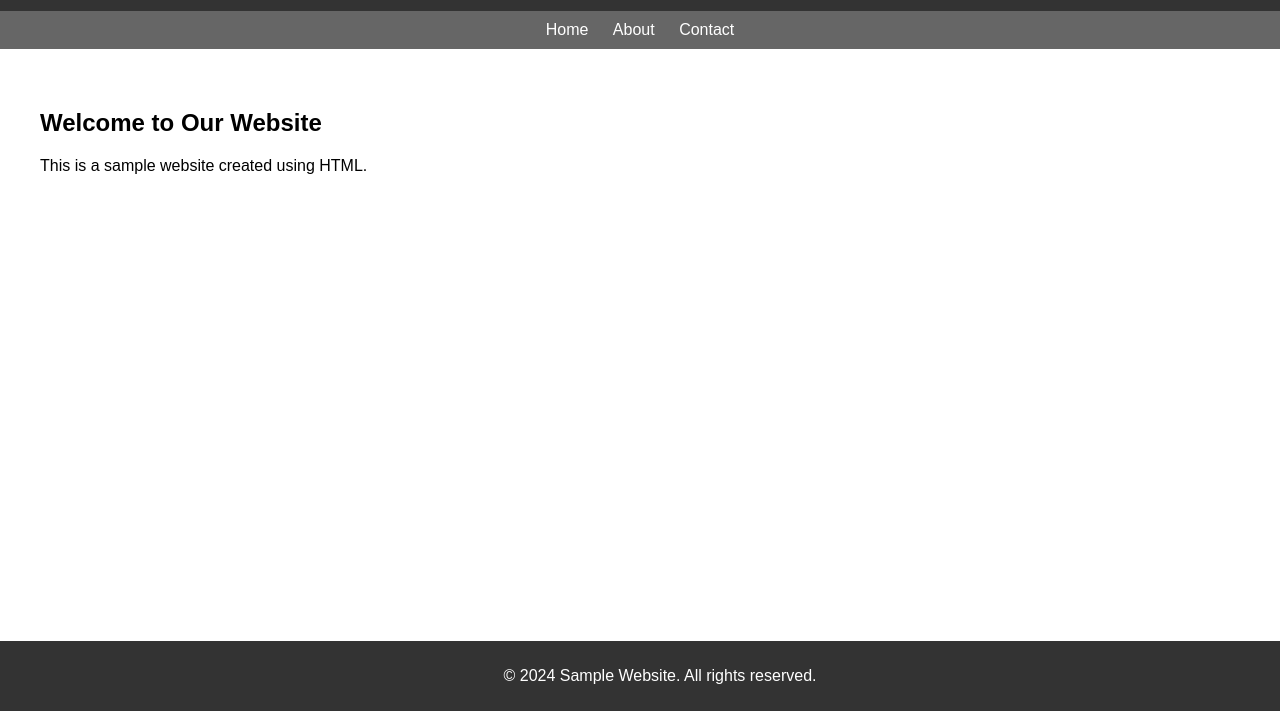
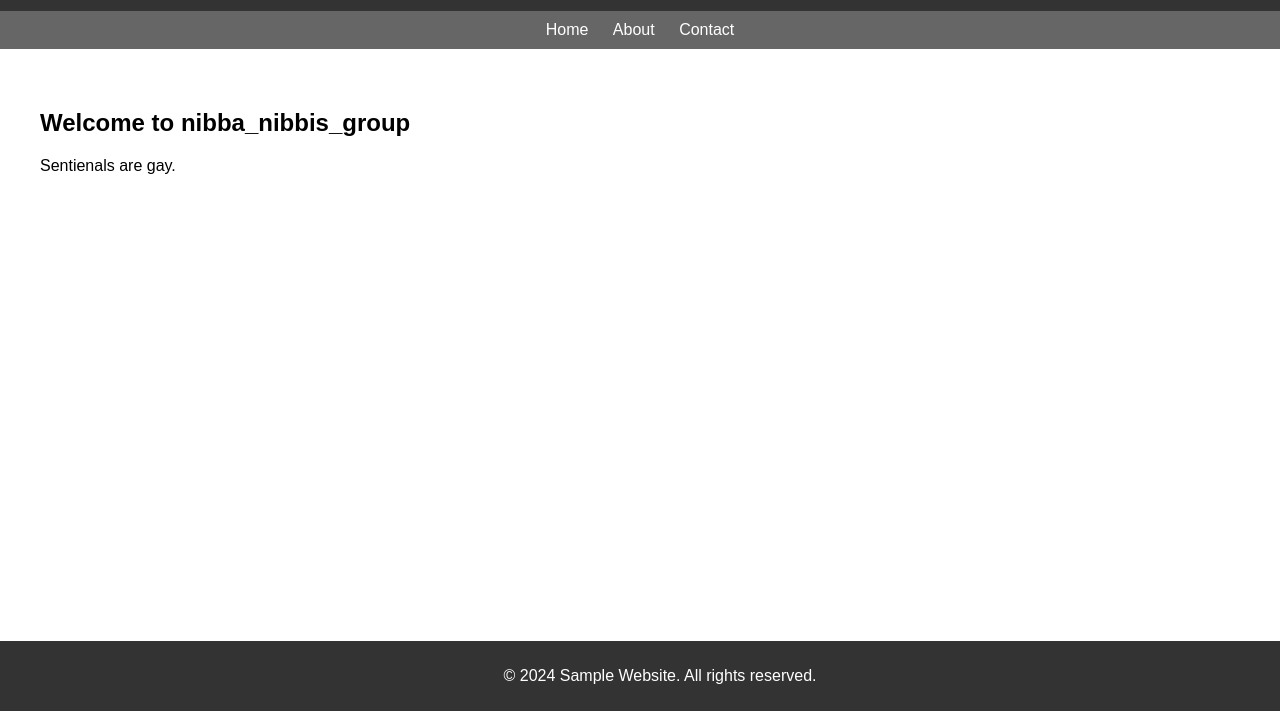
Before and after one commit to harshavardhan379/main-website, a plain HTML site: page index.html in a window 1280 px wide. Shown: the part 89-800 px from the top of the page. Drawn offline with Linux system fonts and the light colour scheme.

Commit message:
Update index.html

```diff
--- a/index.html
+++ b/index.html
@@ -51,8 +51,8 @@
         <a href="#">Contact</a>
     </nav>
     <section>
-        <h2>Welcome to Our Website</h2>
-        <p>This is a sample website created using HTML.</p>
+        <h2>Welcome to nibba_nibbis_group</h2>
+        <p>Sentienals are gay.</p>
     </section>
     <footer>
         <p>&copy; 2024 Sample Website. All rights reserved.</p>
```
